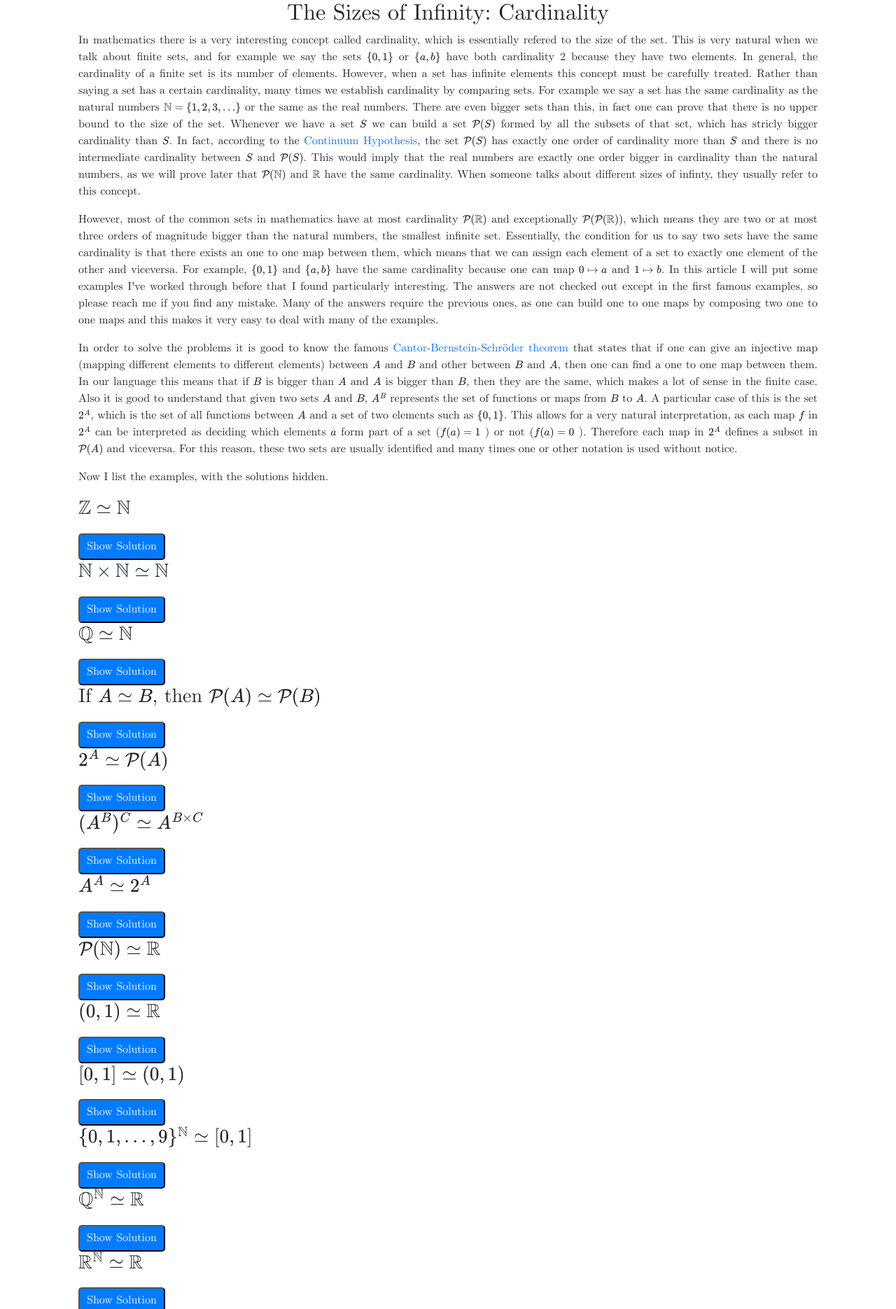
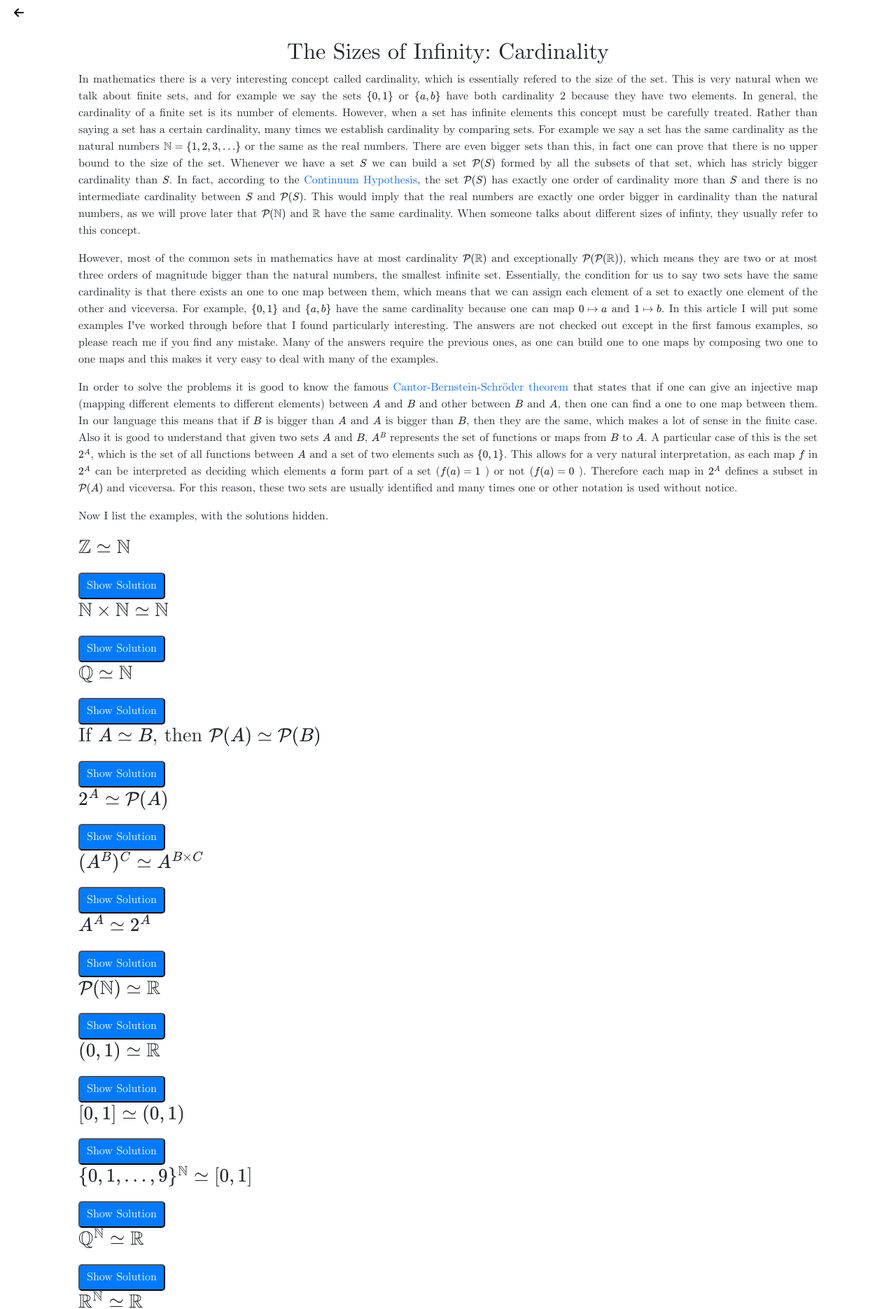
Before and after one commit to RoidaVinci/web, a Jekyll site: the page articles/cardinality.html, which Jekyll copies as it is, in a window 1280 px wide. Shown: the top 1870 px of the page at 70% size. Built offline with Jekyll 4.4.1, drawn with Linux system fonts in a browser that asks for light colours; some web fonts are replaced.

Commit message:
Update cardinality.html

```diff
--- a/articles/cardinality.html
+++ b/articles/cardinality.html
@@ -61,6 +61,10 @@
 </head>
 <body>
 
+  <!-- Back Button -->
+  <a href="javascript:history.back()" class="back-button">
+    <i class="fas fa-arrow-left"></i>
+  </a>
 
 <main role="main" class="container-sm" style="max-width: 1080px">
   <h1 class="page-title">The Sizes of Infinity: Cardinality</h1>
```
